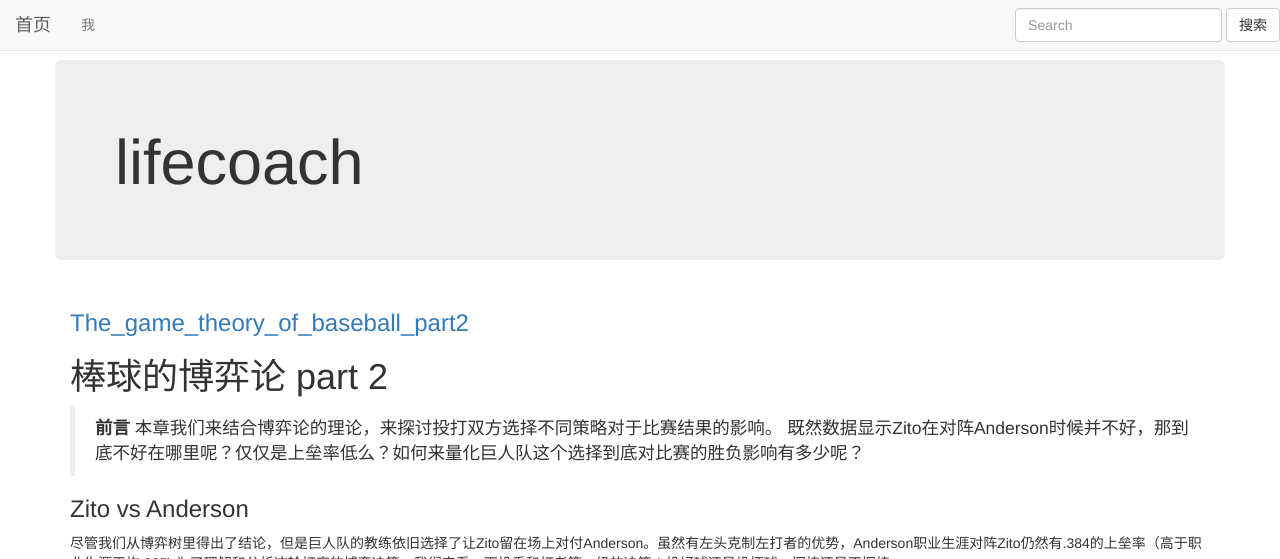
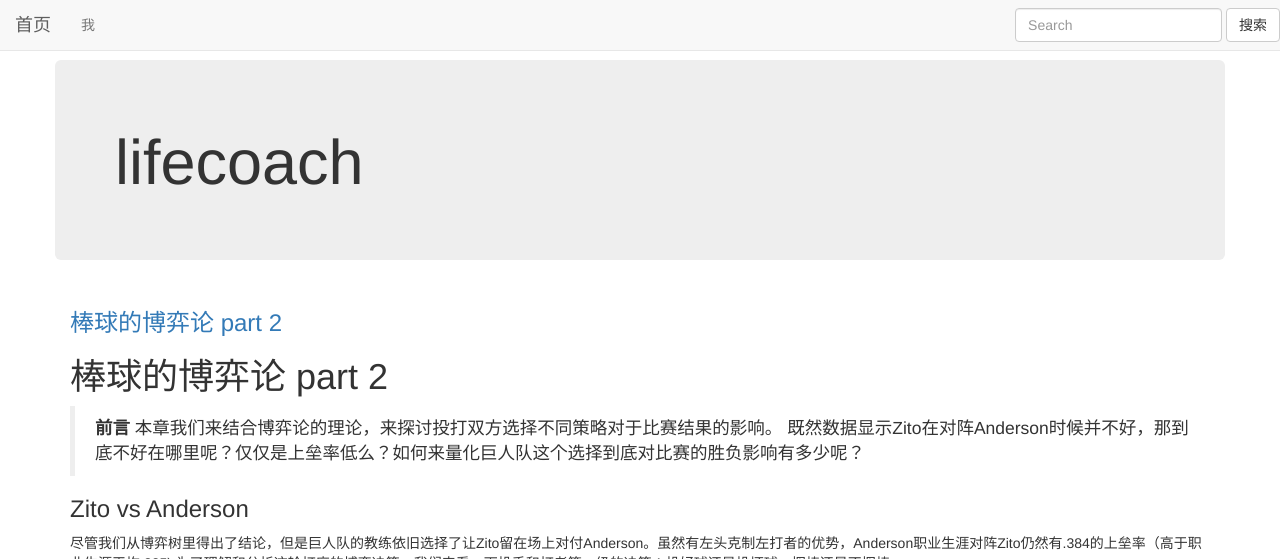
Before and after one commit to usoluyun/usoluyun.github.com, a Jekyll site: the page built from index.html, in a window 1280 px wide and 900 px high, cut to the strip 0-559 px from the top of the window. Built offline with Jekyll 4.4.1, drawn with Linux system fonts in a browser that asks for light colours; nearby versions of some CDN libraries; Markdown is read by kramdown in place of the engine named in the settings; the list of posts is cut into pages by our own code; comment, search, counter and statistics services are not loaded.

```diff
--- a/_posts/2013-12-24-the_game_theory_of_baseball_part2.md
+++ b/_posts/2013-12-24-the_game_theory_of_baseball_part2.md
@@ -1,3 +1,8 @@
+---
+layout: post
+title: 棒球的博弈论 part 2
+---
+
 #棒球的博弈论 part 2
 
 > **前言**
```
